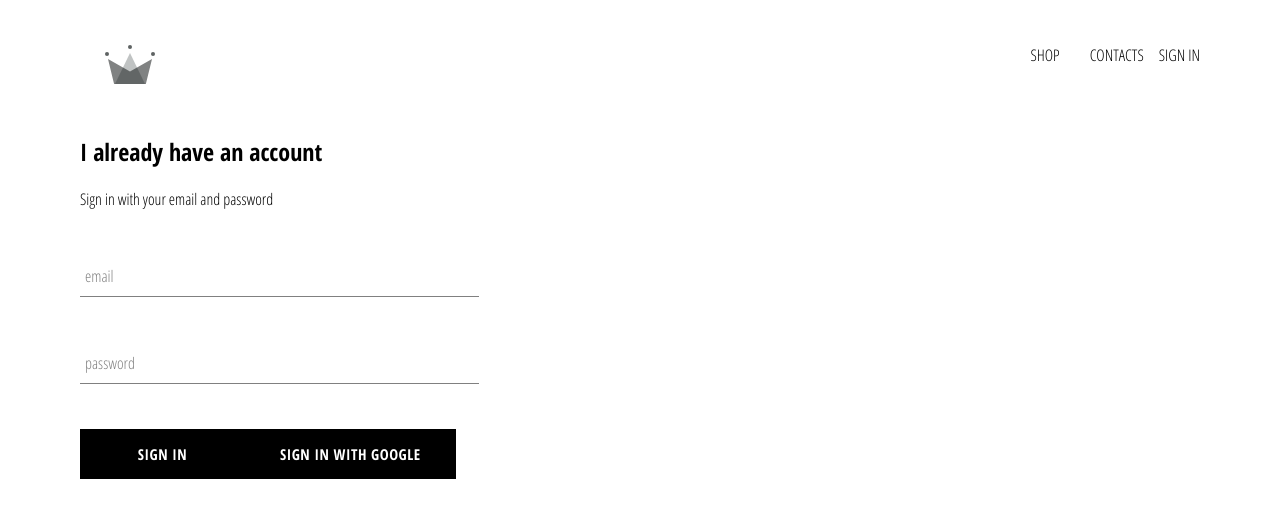
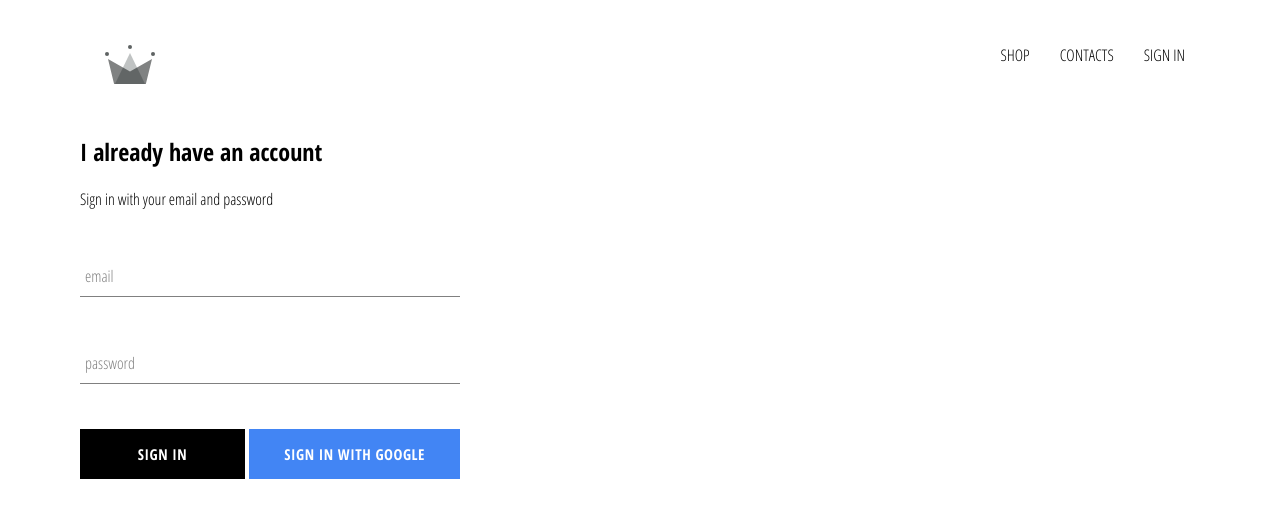
Before and after one commit to JaneEllison/crwn-clothing, a React (Create React App) app: page /signin in a window 1280 px wide. Shown: the top 518 px of the page. Built offline with nearby package versions, Linux system fonts and the light colour scheme; no server answers.

Commit message:
feat: add sign in/out into app

```diff
--- a/src/App.js
+++ b/src/App.js
@@ -1,15 +1,28 @@
-import React from 'react';
+import React, { useState, useEffect } from 'react';
 import { Switch, Route } from 'react-router-dom';
 
 import Header from './components/header/header.component';
 import HomePage from './pages/homepage/homepage.component';
 import ShopPage from './pages/shop/shop.component';
 import SignInAndSignUpPage from './pages/sign-in-and-sign-up/sign-in-and-sign-up.component';
+import { auth } from './firebase/firebase.utils';
 
 function App() {
+  const [currentUser, setCurrentUser] = useState(null);
+
+  useEffect(() => {
+    let unsubscribeFromAuth = auth.onAuthStateChanged((user) => {
+      setCurrentUser(user);
+    });
+
+    return () => {
+      unsubscribeFromAuth();
+    };
+  }, []);
+
   return (
     <div>
-      <Header />
+      <Header currentUser={currentUser}/>
       <Switch>
         <Route exact path='/' component={HomePage} />
         <Route path='/shop' component={ShopPage} />
--- a/src/components/custom-button/custom-button.component.jsx
+++ b/src/components/custom-button/custom-button.component.jsx
@@ -2,8 +2,13 @@
 
 import './custom-button.styles.scss';
 
-const CustomButton = ({ children, ...otherProps }) => (
-  <button className='custom-button' {...otherProps}>{children}</button>
+const CustomButton = ({ children, isGoogleSignIn, ...otherProps }) => (
+  <button
+    className={`${isGoogleSignIn ? 'google-sign-in' : ''} custom-button`}
+    {...otherProps}
+  >
+    {children}
+  </button>
 );
 
 export default CustomButton;
--- a/src/components/custom-button/custom-button.styles.scss
+++ b/src/components/custom-button/custom-button.styles.scss
@@ -19,4 +19,14 @@
     color: black;
     border: 1px solid black;
   }
+
+  &.google-sign-in {
+    background-color: #4285f4;
+    color: #fff;
+
+    &:hover {
+      background-color: #357ae8;
+      border: none;
+    }
+  }
 }
--- a/src/components/header/header.component.jsx
+++ b/src/components/header/header.component.jsx
@@ -1,11 +1,13 @@
 import React from 'react';
 import { Link } from 'react-router-dom';
+
+import { auth } from '../../firebase/firebase.utils';
 
 import { ReactComponent as Logo } from '../../assets/images/crown-icon.svg';
 
 import './header.styles.scss';
 
-const Header = () => (
+const Header = ({ currentUser }) => (
   <div className='header'>
     <Link className='logo-container' to='/'>
       <Logo className='logo' />
@@ -17,9 +19,15 @@
       <Link className='option' to='/contacts'>
         CONTACTS
       </Link>
-      <Link className='signin' to='/signin'>
-        SIGN IN
-      </Link>
+      {currentUser ? (
+        <div className='option' onClick={() => auth.signOut()}>
+          SIGN OUT
+        </div>
+      ) : (
+        <Link className='option' to='/signin'>
+          SIGN IN
+        </Link>
+      )}
     </div>
   </div>
 );
--- a/src/components/header/header.styles.scss
+++ b/src/components/header/header.styles.scss
@@ -20,6 +20,7 @@
 
     .option {
       padding: 10px 15px;
+      cursor: pointer;
     }
   }
 }
--- a/src/components/sign-in/sign-in.component.jsx
+++ b/src/components/sign-in/sign-in.component.jsx
@@ -47,11 +47,13 @@
           handleChange={handleChange}
           required
         />
-        <CustomButton type='submit'> Sign in </CustomButton>
-        <CustomButton onClick={signInWithGoogle}>
-          {' '}
-          Sign in with Google{' '}
-        </CustomButton>
+        <div className='buttons'>
+          <CustomButton type='submit'> Sign in </CustomButton>
+          <CustomButton onClick={signInWithGoogle} isGoogleSignIn>
+            {' '}
+            Sign in with Google{' '}
+          </CustomButton>
+        </div>
       </form>
     </div>
   );
--- a/src/components/sign-in/sign-in.styles.scss
+++ b/src/components/sign-in/sign-in.styles.scss
@@ -1,9 +1,14 @@
 .sign-in {
-  width: 30vw;
+  width: 380px;
   display: flex;
   flex-direction: column;
 
   .title {
     margin: 10px 0;
   }
+
+  .buttons {
+    display: flex;
+    justify-content: space-between;
+  }
 }
--- a/src/index.css
+++ b/src/index.css
@@ -1,3 +1,7 @@
+*{
+  box-sizing: border-box;
+}
+
 body {
   margin: 0;
   padding: 20px 80px;
```
